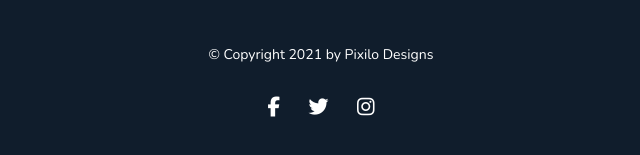
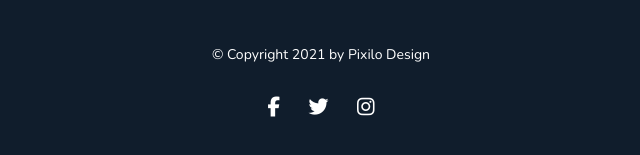
Before and after one commit to jainsakshi10/Interior-Design, a website: page index.html in a window 1280 px wide. Shown: the part 5739-5894 px from the top of the page, 359-999 px from the left. Drawn offline with nearby package versions, Linux system fonts and the light colour scheme; a web font is replaced by a local one.

Commit message:
Update index.html

```diff
--- a/index.html
+++ b/index.html
@@ -372,7 +372,7 @@
     </ul>
 
     <p class="copyright">
-      &copy; Copyright 2021 by Pixilo Designs</p>
+      &copy; Copyright 2021 by Pixilo Design</p>
       <div class="footer-social-icons">
         <a href="https://www.facebook.com/pixilodesign" class="social-icon"> <i class="fa fa-facebook fa-2x"></i></a>
         <a href="https://twitter.com/pixilodesign" class="social-icon"> <i class="fa fa-twitter fa-2x"></i></a>
```
